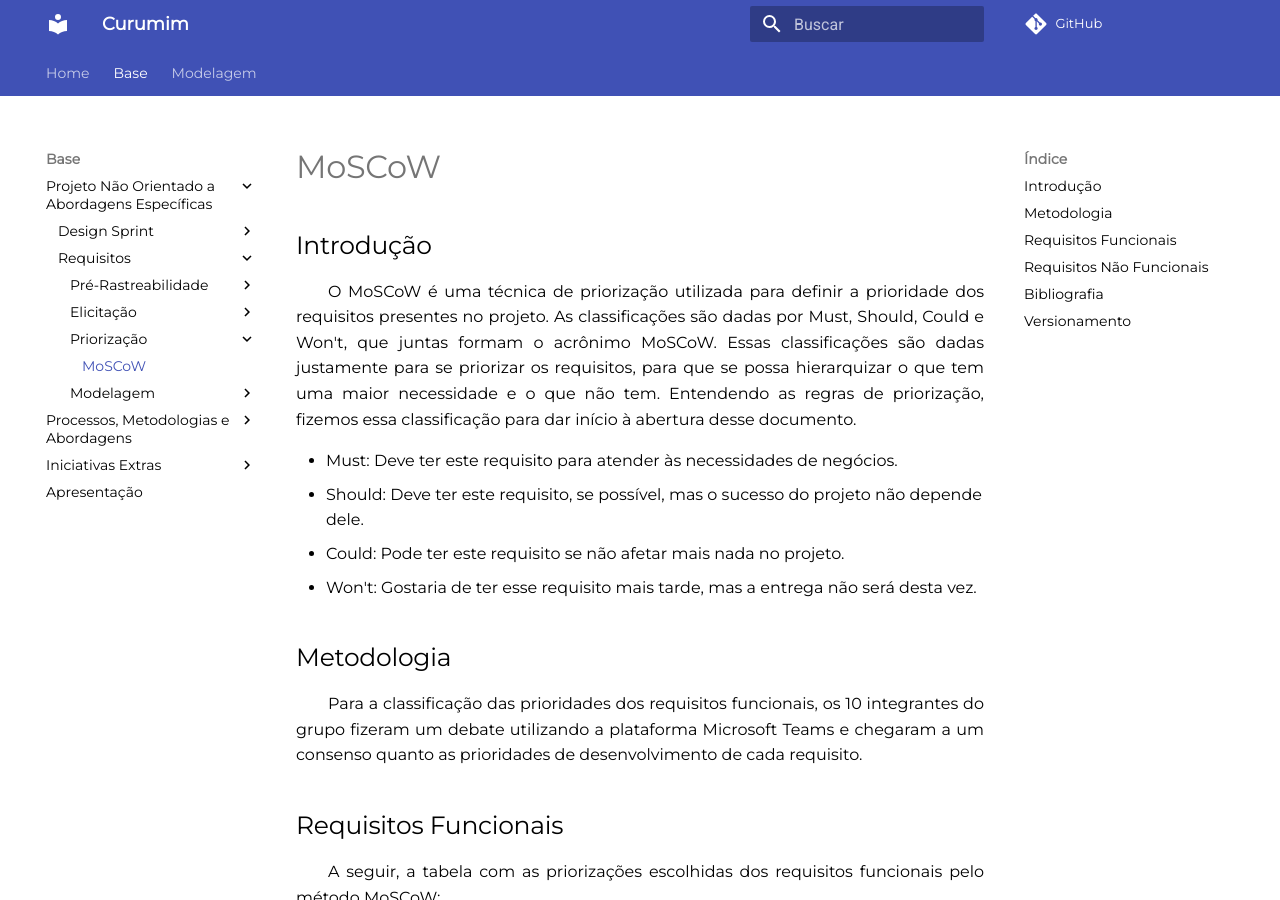
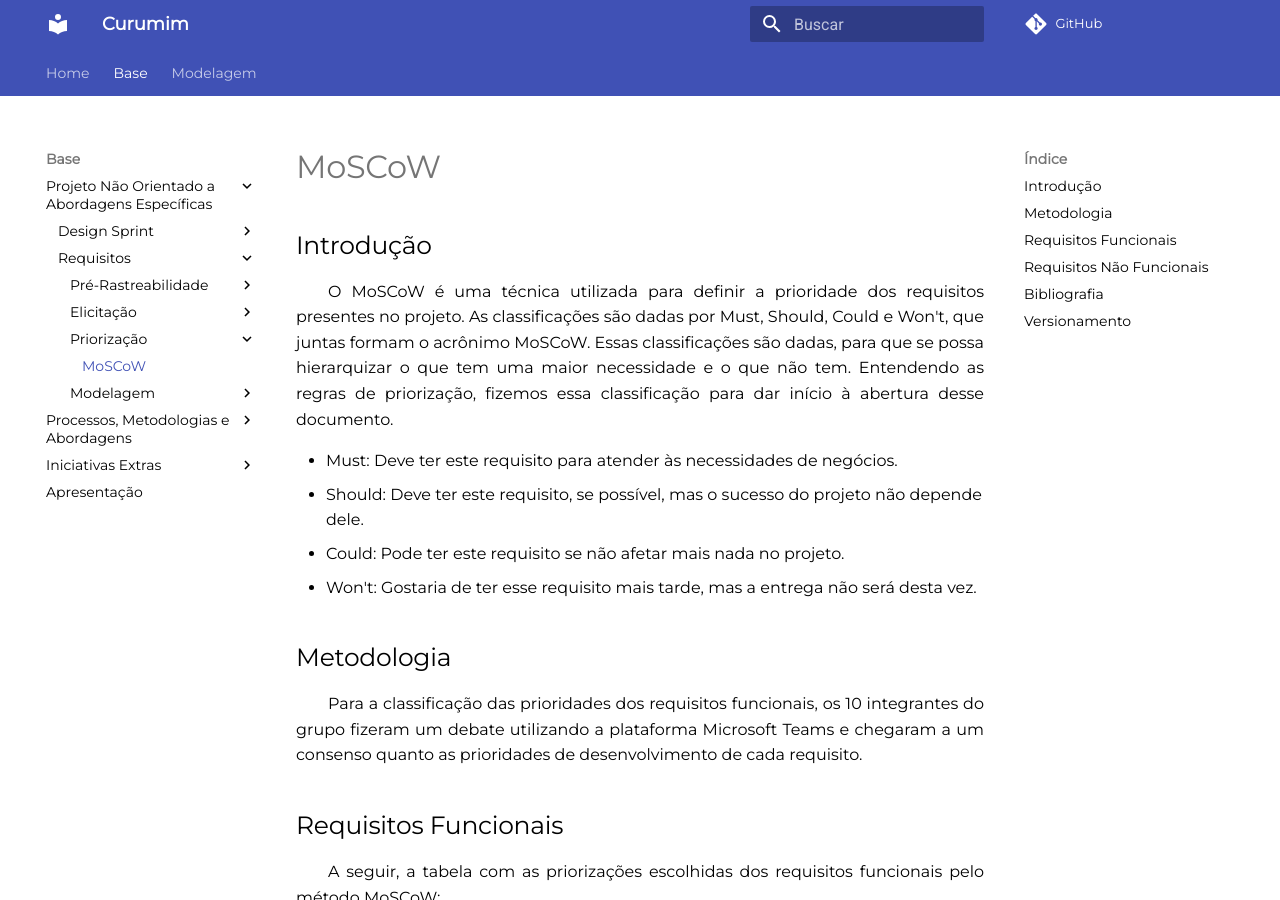
Before and after one commit to UnBArqDsw2021-1/2021.1_G6_Curumim, an MkDocs documentation site: the page built from docs/base/requisitos/priorizacao/moscow.md, in a window 1280 px wide and 900 px high. Built offline with MkDocs 1.6.1 and Material for MkDocs 9.7.7, drawn with Linux system fonts in a browser that asks for light colours; comment, search, counter and statistics services are not loaded; some of the changed text lies outside the part shown.

```diff
--- a/docs/base/requisitos/priorizacao/moscow.md
+++ b/docs/base/requisitos/priorizacao/moscow.md
@@ -1,6 +1,6 @@
 ## Introdução
 
-&emsp;&emsp;O MoSCoW é uma técnica de priorização utilizada para definir a prioridade dos requisitos presentes no projeto. As classificações são dadas por Must, Should, Could e Won't, que juntas formam o acrônimo MoSCoW. Essas classificações são dadas justamente para se priorizar os requisitos, para que se possa hierarquizar o que tem uma maior necessidade e o que não tem. Entendendo as regras de priorização, fizemos essa classificação para dar início à abertura desse documento.
+&emsp;&emsp;O MoSCoW é uma técnica utilizada para definir a prioridade dos requisitos presentes no projeto. As classificações são dadas por Must, Should, Could e Won't, que juntas formam o acrônimo MoSCoW. Essas classificações são dadas, para que se possa hierarquizar o que tem uma maior necessidade e o que não tem. Entendendo as regras de priorização, fizemos essa classificação para dar início à abertura desse documento.
 
 - Must: Deve ter este requisito para atender às necessidades de negócios.
 - Should: Deve ter este requisito, se possível, mas o sucesso do projeto não depende dele.
```
Also changed, not shown: other parts of docs/base/requisitos/priorizacao/moscow.md (+1 -0 lines), docs/base/design-sprint/prototipo-baixa.md (+2 -1 lines), docs/base/requisitos/modelagem/i-star.md (+2 -1 lines).
